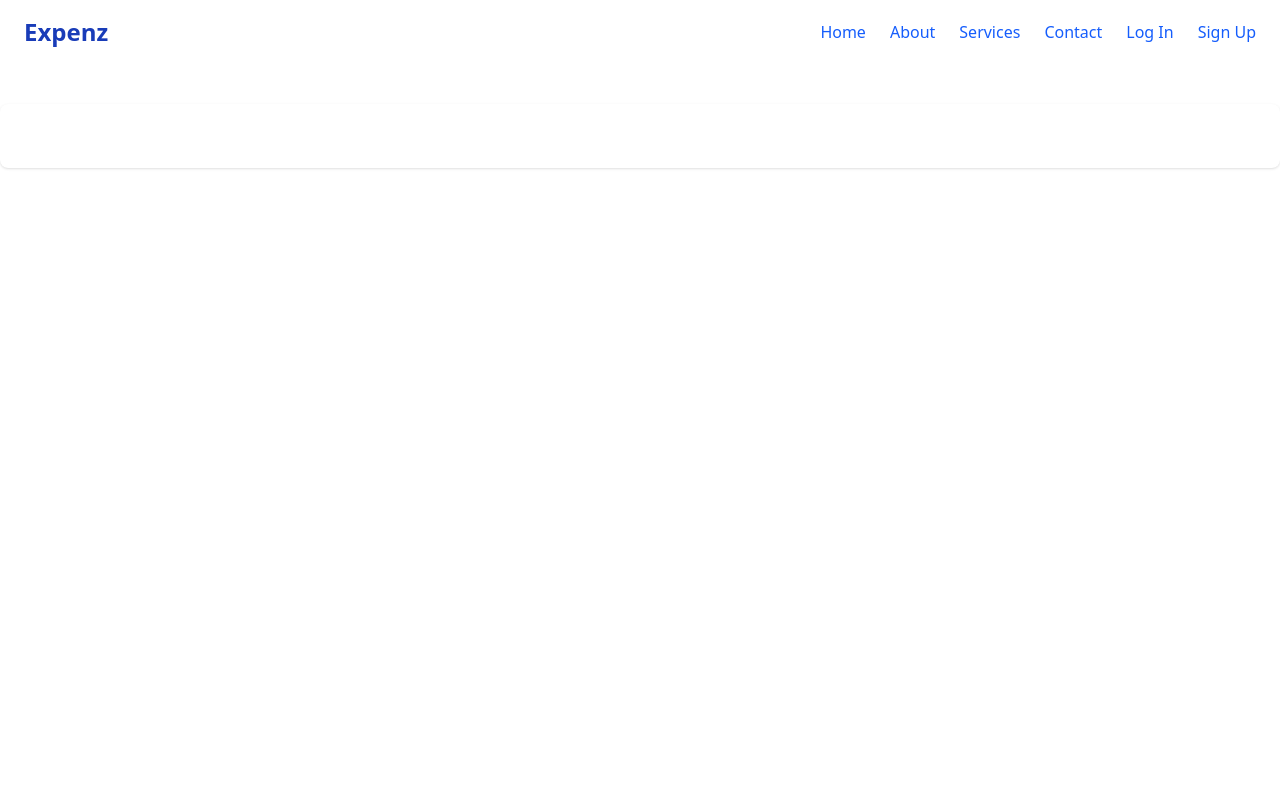
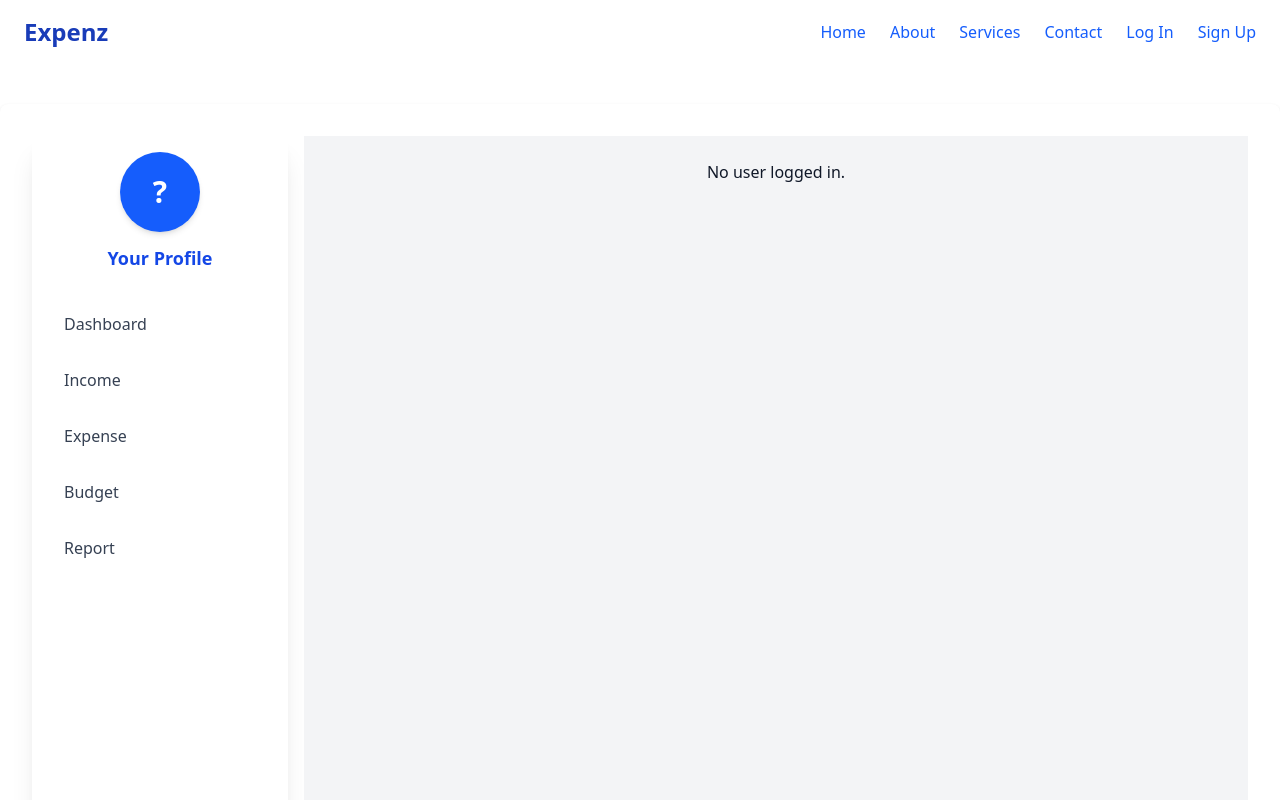
Before and after one commit to HarineCellam/CC7165509_Expense_Tracker, a React (Vite) app: page /profile in a window 1280 px wide. Shown: the top 800 px of the page. Built offline with nearby package versions, Linux system fonts and the light colour scheme.

Commit message:
Profile commit

```diff
--- a/src/App.jsx
+++ b/src/App.jsx
@@ -1,11 +1,17 @@
 import { useEffect, useState } from 'react';
 import { Link, Route, BrowserRouter as Router, Routes } from 'react-router-dom';
 import './App.css';
+import DashboardLayout from "./components/DashboardLayout";
+import Budget from './pages/Budget';
+import Dashboard from './pages/Dashboard';
+import Expense from './pages/Expense';
 import ForgotPassword from './pages/ForgotPassword';
 import Home from './pages/Home';
+import Income from './pages/Income';
 import LogIn from './pages/LogIn';
+import ProfilePage from './pages/ProfilePage';
+import Report from './pages/Report';
 import SignUp from './pages/SignUp';
-
 
 function App() {
 
@@ -23,7 +29,7 @@ function App() {
   return (
     <Router>
       <div className='min-h-screen flex flex-col bg-white dark:bg-gray-900'>
-        <nav className={`w-full fixed top-0 left-0 z-50 bg-white dark:bg-gray-800 transition-shadow ${shadow ? 'shadow-md' : 'shadow-none'}`}>
+          <nav className={`w-full fixed top-0 left-0 z-50 bg-white dark:bg-gray-800 transition-shadow ${shadow ? 'shadow-md' : 'shadow-none'}`}>
           <div className='mx-auto flex justify-between items-center bg-white text-blue-800 dark:bg-gray-800 dark:text-white px-6 py-4'>
             <h1 className='text-2xl font-bold text-blue-800 dark:text-white'>
               Expenz
@@ -45,6 +51,14 @@ function App() {
               <Route path="/login" element={<LogIn />} />
               <Route path="/signup" element={<SignUp />} />
               <Route path='/forgotpassword' element={<ForgotPassword />} />
+              <Route element={<DashboardLayout />}>
+                <Route path="/profile" element={<ProfilePage />} />
+                <Route path="/dashboard" element={<Dashboard />} />
+                <Route path="/income" element={<Income />} />
+                <Route path="/expense" element={<Expense />} />
+                <Route path="/budget" element={<Budget />} />
+                <Route path="/report" element={<Report />} />
+              </Route>
             </Routes>
           </div>
         </main>
--- /dev/null
+++ b/src/components/DashboardLayout.jsx
@@ -0,0 +1,15 @@
+import { Outlet } from "react-router-dom";
+import SidePanel from "./SidePanel";
+
+const DashboardLayout = () => {
+  return (
+    <div className="flex min-h-screen">
+      <SidePanel />
+      <main className="flex-1 bg-gray-100 dark:bg-gray-900 p-6 ml-4 overflow-y-auto">
+        <Outlet />
+      </main>
+    </div>
+  );
+};
+
+export default DashboardLayout;
--- /dev/null
+++ b/src/components/SidePanel.jsx
@@ -0,0 +1,58 @@
+import { useNavigate } from "react-router-dom";
+
+const SidePanel = () => {
+  const navigate = useNavigate();
+  const userEmail = localStorage.getItem("loggedInUser");
+  const users = JSON.parse(localStorage.getItem("users")) || [];
+  const user = users.find((u) => u.email === userEmail);
+  const userInitial = user?.name?.charAt(0)?.toUpperCase() || "?";
+
+  return (
+  <div className="w-64 h-screen bg-white dark:bg-gray-900 p-4 shadow-xl flex flex-col justify-between">
+    <div>
+      <div
+        onClick={() => navigate("/profile")}
+        className="flex flex-col items-center mb-8 cursor-pointer transition transform hover:scale-105 duration-200"
+      >
+        <div className="w-20 h-20 rounded-full bg-blue-600 text-white flex items-center justify-center text-3xl font-bold shadow-md">
+          {userInitial}
+        </div>
+        <h2 className="text-lg font-semibold mt-3 text-blue-700 dark:text-blue-300">
+          Your Profile
+        </h2>
+      </div>
+
+      <ul className="flex flex-col gap-4 text-gray-700 dark:text-gray-200 font-medium">
+        {[
+          { label: "Dashboard", path: "/dashboard" },
+          { label: "Income", path: "/income" },
+          { label: "Expense", path: "/expenses" },
+          { label: "Budget", path: "/budget" },
+          { label: "Report", path: "/reports" },
+        ].map((item) => (
+          <li
+            key={item.path}
+            onClick={() => navigate(item.path)}
+            className="px-4 py-2 rounded-lg cursor-pointer hover:bg-blue-100 dark:hover:bg-blue-800 hover:text-blue-700 dark:hover:text-white transition-all duration-200 transform hover:scale-[1.03]"
+          >
+            {item.label}
+          </li>
+        ))}
+      </ul>
+    </div>
+    <div className="text-center mt-4">
+      <button
+        onClick={() => {
+          localStorage.removeItem("loggedInUser");
+          navigate("/login");
+        }}
+        className="w-full bg-red-600 hover:bg-red-700 text-white py-2 rounded-lg transition duration-200"
+      >
+        Logout
+      </button>
+    </div>
+  </div>
+);
+};
+
+export default SidePanel;
--- /dev/null
+++ b/src/pages/Budget.jsx
@@ -0,0 +1,6 @@
+function Budget(){
+    return(
+        <h1>Budget Page</h1>
+    );
+}
+export default Budget;
--- a/src/pages/Dashboard.jsx
+++ b/src/pages/Dashboard.jsx
@@ -0,0 +1,13 @@
+
+const Dashboard = () => {
+    return (
+        <div className="flex min-h-screen">
+            <main className="flex-1 bg-gray-50 dark:bg-gray-800 p-8">
+                <h1 className="text-3xl font-bold mb-6">Welcome to Expenz Dashboard</h1>
+                {/* Add dashboard widgets or summaries here */}
+            </main>
+        </div>
+    );
+};
+
+export default Dashboard;
--- /dev/null
+++ b/src/pages/Expense.jsx
@@ -0,0 +1,6 @@
+function Expense(){
+    return(
+        <h1>Expense Page</h1>
+    );
+}
+export default Expense;
--- /dev/null
+++ b/src/pages/Income.jsx
@@ -0,0 +1,6 @@
+function Income(){
+    return(
+        <h1>Income Page</h1>
+    );
+}
+export default Income;
--- a/src/pages/LogIn.jsx
+++ b/src/pages/LogIn.jsx
@@ -35,6 +35,7 @@ const Login = () => {
         }
 
         alert("Login successful!");
+        localStorage.setItem("loggedInUser", formData.email);
         navigate("/dashboard"); // Redirect to dashboard/homepage
     };
 
--- /dev/null
+++ b/src/pages/ProfilePage.jsx
@@ -0,0 +1,72 @@
+import { useEffect, useState } from "react";
+
+const ProfilePage = () => {
+    const [userData, setUserData] = useState({});
+    const [isEditing, setIsEditing] = useState(false);
+
+    useEffect(() => {
+        const users = JSON.parse(localStorage.getItem("users")) || [];
+        const loggedInEmail = localStorage.getItem("loggedInUser");
+        const currentUser = users.find(user => user.email === loggedInEmail);
+        if (currentUser) setUserData(currentUser);
+    }, []);
+
+    const handleChange = (e) => {
+        setUserData({ ...userData, [e.target.name]: e.target.value });
+    };
+
+    const handleSave = () => {
+        const users = JSON.parse(localStorage.getItem("users")) || [];
+        const updatedUsers = users.map(user =>
+            user.email === userData.email ? userData : user
+        );
+        localStorage.setItem("users", JSON.stringify(updatedUsers));
+        setIsEditing(false);
+        alert("Profile updated successfully!");
+    };
+
+    if (!userData.email) return <p className="text-center">No user logged in.</p>;
+    return (
+        <div className="max-w-xl mx-auto bg-white dark:bg-gray-800 p-6 rounded-lg shadow-lg">
+            <div className="w-16 h-16 flex items-center justify-center rounded-full bg-blue-600 text-white text-2xl font-bold">{userData.name.charAt(0).toUpperCase()} </div>
+            <h2 className="text-2xl font-bold text-center mb-4">Your Profile</h2>
+            <div className="space-y-4">
+                {["name", "dob", "email", "phone", "jobTitle"].map((field) => (
+                    <div key={field}>
+                        <label className="block font-semibold capitalize">{field}</label>
+                        {isEditing ? (
+                            <input
+                            type={field === "dob" ? "date" : "text"}
+                            name={field}
+                            value={userData[field] || ""}
+                            onChange={handleChange}
+                            readOnly={field === "email"}
+                            className="w-full p-2 rounded-md border"/>
+                        ) : (
+                            <p className="bg-gray-100 dark:bg-gray-700 p-2 rounded">{userData[field]}</p>
+                        )}
+                    </div>
+                ))}
+                <div className="text-center mt-4">
+                    {isEditing ? (
+                        <button
+                            onClick={handleSave}
+                            className="bg-green-600 hover:bg-green-700 text-white py-2 px-4 rounded"
+                        >
+                            Save
+                        </button>
+                    ) : (
+                        <button
+                            onClick={() => setIsEditing(true)}
+                            className="bg-blue-600 hover:bg-blue-700 text-white py-2 px-4 rounded"
+                        >
+                            Edit
+                        </button>
+                    )}
+                </div>
+            </div>
+        </div>
+    );
+};
+
+export default ProfilePage;
--- /dev/null
+++ b/src/pages/Report.jsx
@@ -0,0 +1,6 @@
+function Report(){
+    return(
+        <h1>Report Page</h1>
+    );
+}
+export default Report;
```
Also changed, not shown: public/profile.png (added), src/components/Profile.jsx (deleted).
